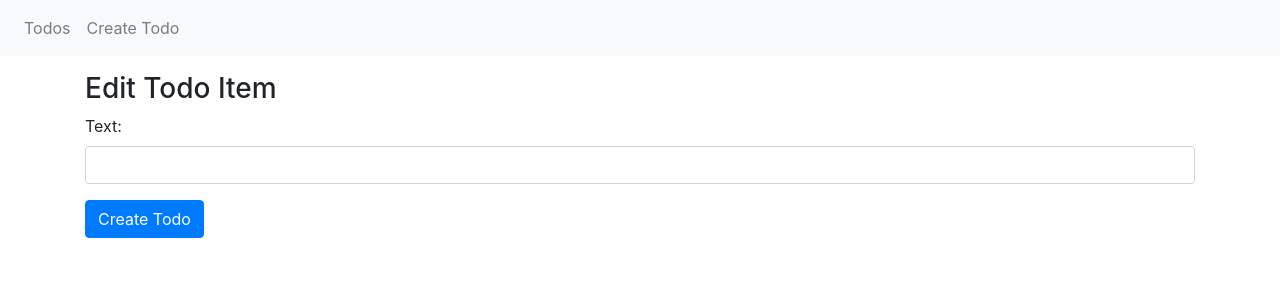
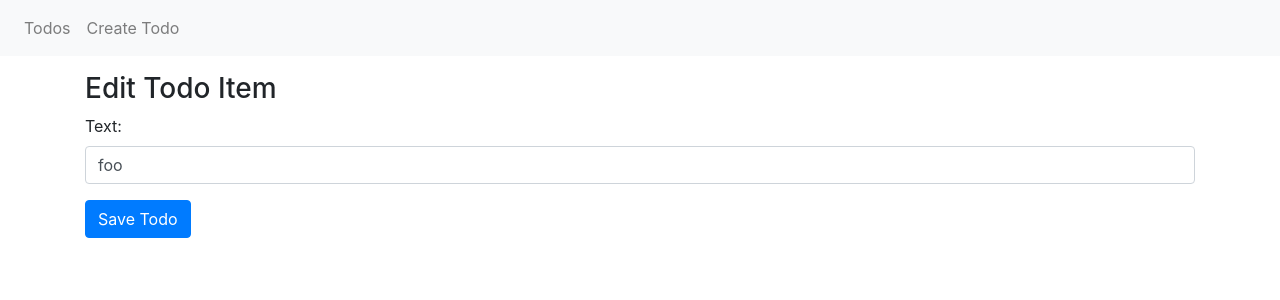
Before and after one commit to adam-weiler/todo-list, a React (Create React App) app: page /edit/1 in a window 1280 px wide. Shown: the top 300 px of the page. Built offline with nearby package versions, Linux system fonts and the light colour scheme.

Commit message:
List, Create, and Edit are working with dummy data.

```diff
--- a/src/CreateTodo.js
+++ b/src/CreateTodo.js
@@ -32,5 +32,5 @@ export const CreateTodo = () => {
                 </form>
             </div>
         </div>
-    )
+    );
 }
--- a/src/EditTodo.js
+++ b/src/EditTodo.js
@@ -1,13 +1,8 @@
 import React, { useState, useEffect } from 'react';
-import { useForm } from 'react-hook-form';
-import { useHistory } from 'react-router-dom';
+import { TodoForm } from './TodoForm';
 
 export const EditTodo = () => {
     const [todo, setTodo] = useState();
-    const { register, handleSubmit } = useForm({
-        defaultValues: { text: todo ? todo.text : "" },
-    });
-    const history = useHistory();   //Needs this for redirect.
 
     useEffect(() => {
         setTodo({
@@ -15,30 +10,5 @@ export const EditTodo = () => {
         })
     }, [])
 
-    const onSubmit = handleSubmit((data) => {   //When the user hits the 'Create Todo' button.
-        alert(JSON.stringify(data));    //Alert pops up with user input.
-        history.push("/");  //Redirects user to 'TodoList.js' root page.
-    return true;
-    });
-
-    return (
-        <div className="container">
-            <div className="mt-3">
-                <h3>Edit Todo Item</h3>
-                <form onSubmit={onSubmit}>
-                    <div className="form-group">
-                        <label htmlFor="text">
-                            Text:
-                        </label>
-                        <input className="form-control" ref={register} type="text" name="text" id="text" />
-                    </div>
-                    <div className="form-group">
-                        <button className="btn btn-primary">
-                            Create Todo
-                            </button>
-                    </div>
-                </form>
-            </div>
-        </div>
-    )
+    return todo ? <TodoForm todo={todo} /> : <div>Loading</div> //Checks 'todo'; if yes then renders 'TodoForm' component. Otherwise provides a message.
 }
--- a/src/ToDoList.js
+++ b/src/ToDoList.js
@@ -30,6 +30,14 @@ export const TodoList = () => {
                         </tr>
                      </tr>
                 </tbody>
+                <tbody>
+                        <tr key="2">
+                        <tr>
+                            <td>Bar</td>
+                            <td><Link to={'/edit/2'}>Edit</Link></td>
+                        </tr>
+                     </tr>
+                </tbody>
             </table>
         </div>
     </div>
--- a/src/TodoForm.js
+++ b/src/TodoForm.js
@@ -1,4 +1,6 @@
 import React from 'react';
+import { useForm } from 'react-hook-form';
+import { useHistory } from 'react-router-dom';
 
 export const TodoForm = ({ todo }) => {
 
@@ -7,21 +9,13 @@ export const TodoForm = ({ todo }) => {
     });
     const history = useHistory();   //Needs this for redirect.
 
-    useEffect(() => {
-        setTodo({
-            text: "foo"
-        })
-    }, [])
-
     const onSubmit = handleSubmit((data) => {   //When the user hits the 'Create Todo' button.
         alert(JSON.stringify(data));    //Alert pops up with user input.
         history.push("/");  //Redirects user to 'TodoList.js' root page.
     return true;
     });
 
-
     return(
-
         <div className="container">
             <div className="mt-3">
                 <h3>Edit Todo Item</h3>
@@ -34,7 +28,7 @@ export const TodoForm = ({ todo }) => {
                     </div>
                     <div className="form-group">
                         <button className="btn btn-primary">
-                    Create Todo
+                            Save Todo
                             </button>
                     </div>
                 </form>
```
Lines whose indentation alone changed are shown as unchanged.
